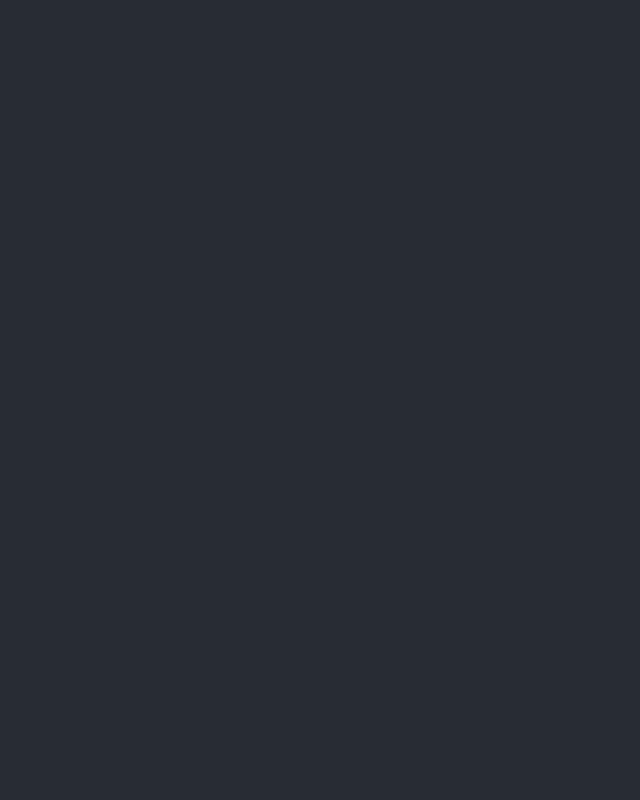
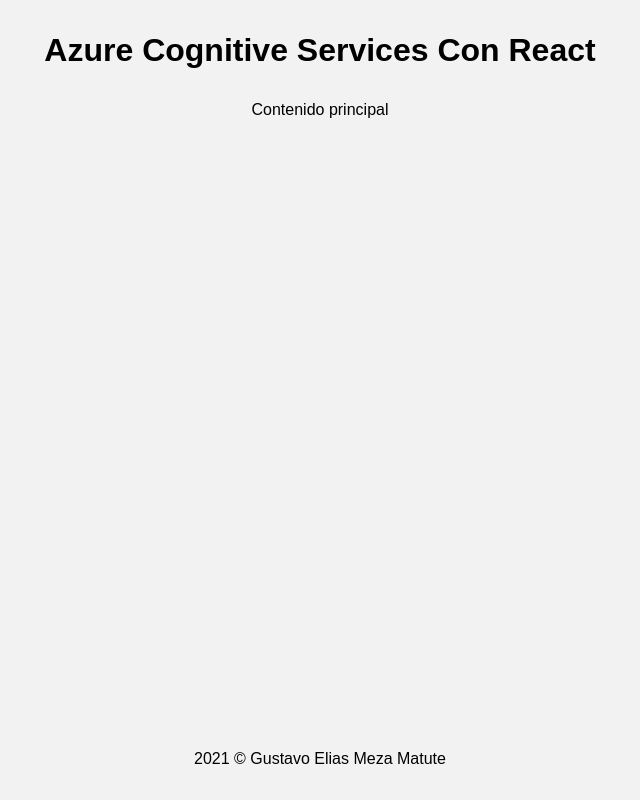
Before and after one commit to gustavo-exe/FaceAnalizer, a React (Create React App) app: page / in a window 1280 px wide. Shown: the whole page, without its empty margins (320-960 px from the left). Built offline with nearby package versions, Linux system fonts and the light colour scheme.

Commit message:
Estructura basica de componentes y estilos

```diff
--- a/src/components/App.js
+++ b/src/components/App.js
@@ -1,10 +1,16 @@
 import '../styles/App.css';
+import Header from "../components/organisms/Header";
+import Footer from "../components/organisms/Footer";
+import Main from "../components/organisms/Main";
+
 
 function App() {
   return (
-    <main className="App">
-
-    </main>
+    <div className="App">
+      <Header/>
+      <Main/>
+      <Footer/>
+    </div>
   );
 }
 
--- /dev/null
+++ b/src/components/organisms/Footer.jsx
@@ -0,0 +1,11 @@
+import React from 'react';
+
+const Footer = () => (
+    <footer>
+        <p>
+            2021 © Gustavo Elias Meza Matute
+        </p>
+    </footer>
+)
+
+export default Footer;
--- /dev/null
+++ b/src/components/organisms/Header.jsx
@@ -0,0 +1,11 @@
+import React from 'react';
+
+const Header = () => (
+    <header>
+        <h1>
+            Azure Cognitive Services Con React
+        </h1>
+    </header>
+)
+
+export default Header;
--- /dev/null
+++ b/src/components/organisms/Main.jsx
@@ -0,0 +1,11 @@
+import React from 'react';
+
+const Main = () => (
+    <main>
+        <section>
+            Contenido principal
+        </section>
+    </main>
+)
+
+export default Main;
--- a/src/styles/App.css
+++ b/src/styles/App.css
@@ -4,15 +4,40 @@
   font-family: sans-serif;
 }
 
+:root{
+  /*Colores primarios*/
+  --PC-Blue: #f2f2f2;
+  --PC-Purple: #5c2d91;
+
+  /*Colores de acento*/
+  --AC-LightBlue: #50e6ff;
+  --AC-LightPurple: #d59dff;
+  --AC-DarkBlue: #203a61;
+
+  /*Colores neutrales*/
+  --Black: #000;
+  --White: #fff;
+  --E-DarkGray: #2f2f2f;
+  --E-LightGray: #f2f2f2;
+}
+
 .App {
-  background-color: #282c34;
+  background-color: var(--E-LightGray);
   min-height: 100vh;
   display: flex;
   flex-direction: column;
   align-items: center;
   justify-content: center;
-  font-size: calc(10px + 2vmin);
-  color: white;
+  color: var(--Black);
+}
+
+main{
+  flex: 1;
+}
+
+header,
+footer{
+  padding: 2rem;
   text-align: center;
 }
 
```
